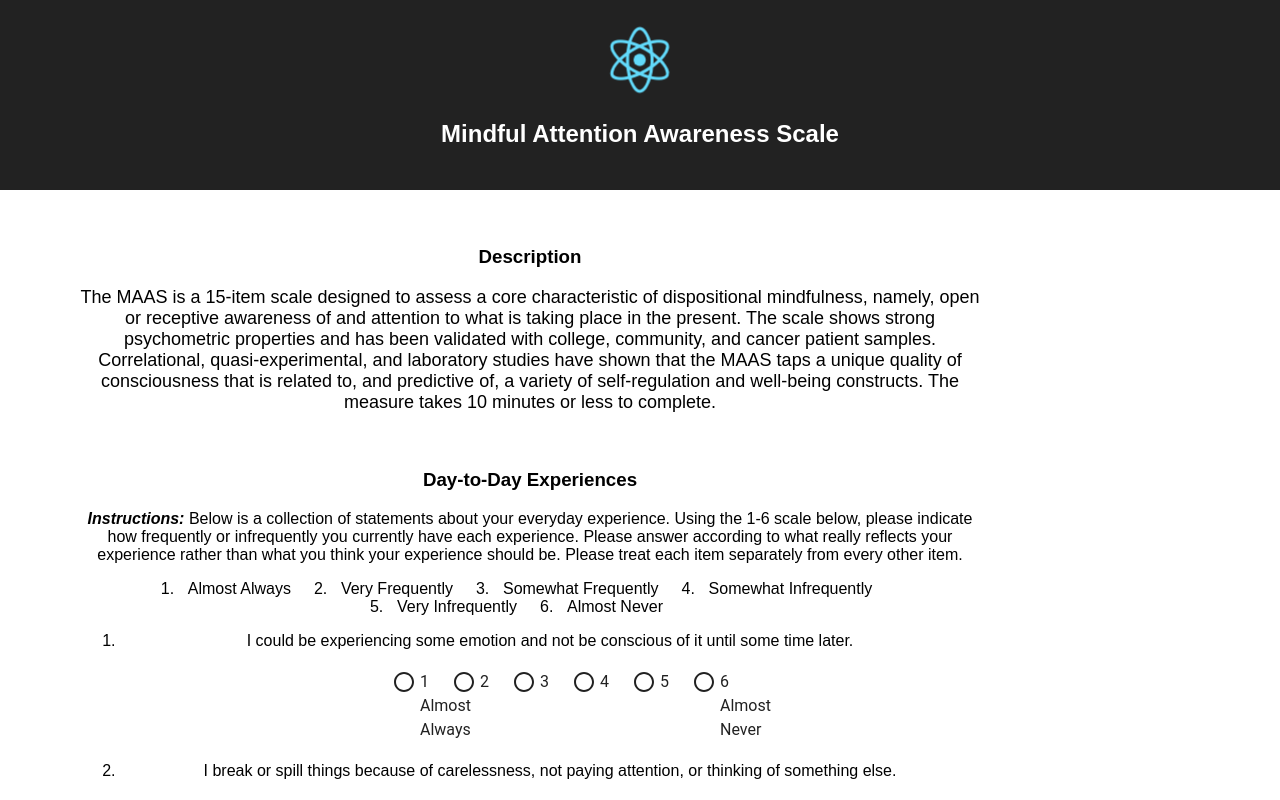
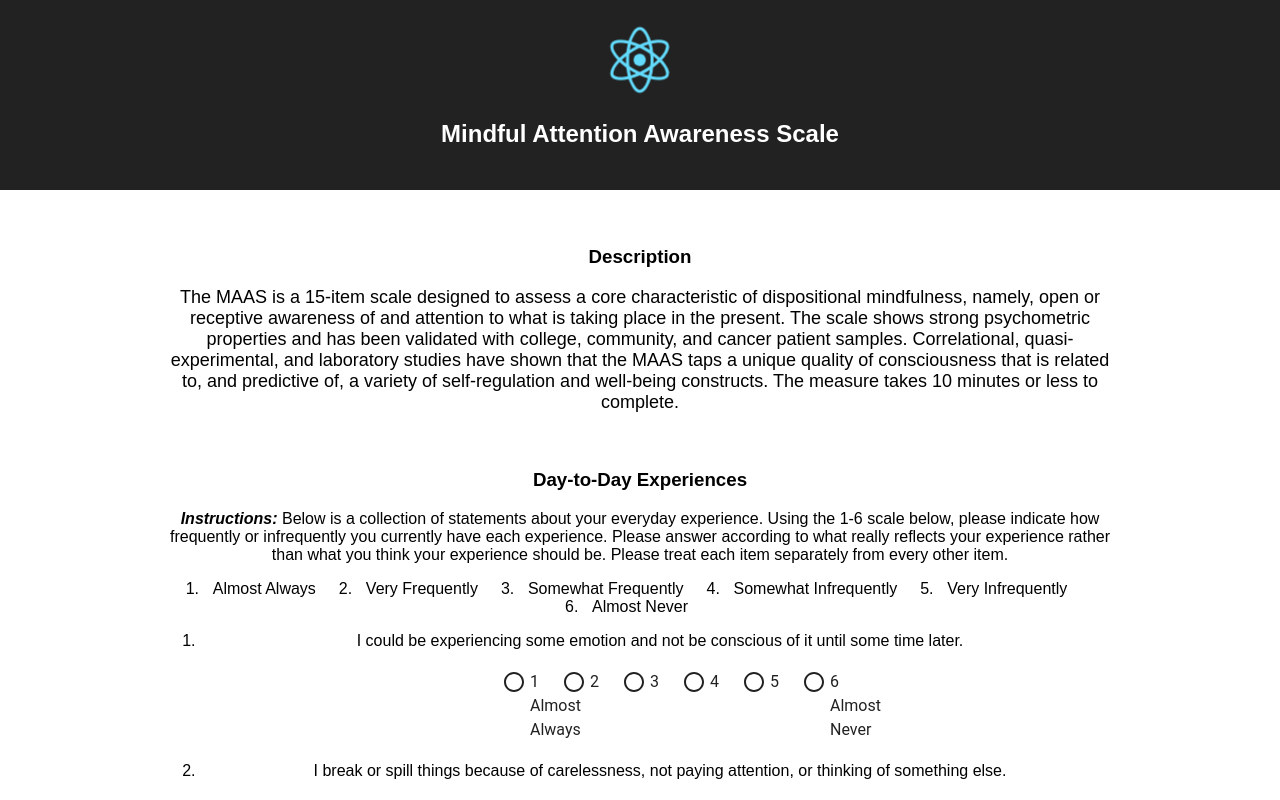
Before and after one commit to hikurangi/maas-survey, a React (Create React App) app: page / in a window 1280 px wide. Shown: the top 800 px of the page. Built offline with nearby package versions, Linux system fonts and the light colour scheme.

Commit message:
centre align .survey-body, fixes #4

```diff
--- a/src/App.css
+++ b/src/App.css
@@ -34,8 +34,8 @@
 }
 
 .survey-body {
-  margin: 0 5em;
-  max-width: 900px;
+  max-width: 960px;
+  margin: 0 auto;
 }
 
 /* List formatting */
```
